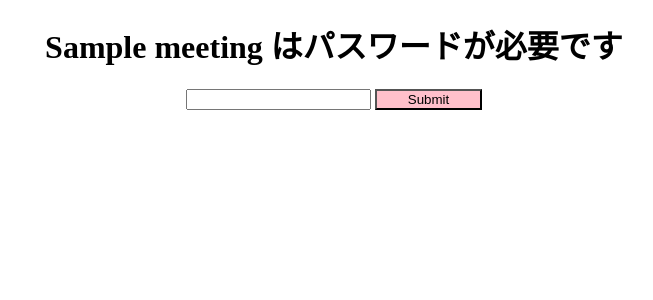
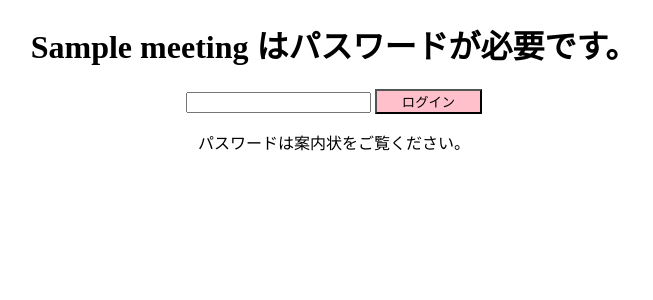
Before and after one commit to eagan/gae-py-attendance, a Flask app: template src/templates/password_required.html in a window 1280 px wide. Shown: the top 300 px of the page, without its empty margins (306-959 px from the left). Run offline with Flask 2, Linux system fonts and the light colour scheme; the template is opened without the code that fills it: most values are stand-ins (such as "Sample title", 1, 10 or a date in 2020); some libraries are stand-ins or nearby versions.

Commit message:
スマートフォン向け viewport 指定

```diff
--- a/src/templates/password_required.html
+++ b/src/templates/password_required.html
@@ -2,6 +2,7 @@
 <html lang="ja">
 <head>
   <meta charset="UTF-8">
+  <meta name="viewport" content="width=device-width, initial-scale=1, shrink-to-fit=no">
   <title>{{ meeting.title }} はパスワードが必要です</title>
   <link type="text/css" rel="stylesheet" href="//code.jquery.com/ui/1.12.1/themes/base/jquery-ui.css">
   <link type="text/css" rel="stylesheet" href="{{ url_for('static', filename='style.css') }}">
@@ -12,11 +13,12 @@
 </head>
 <body>
 
-  <h1>{{ meeting.title }} はパスワードが必要です</h1>
+  <h1>{{ meeting.title }} はパスワードが必要です。</h1>
 
   <form id="form-password" method="POST" action="login/">
     <input name="password">
-    <input type="submit" id="button-password">
+    <input type="submit" id="button-password" value="ログイン">
+    <p>パスワードは案内状をご覧ください。</p>
   </form>
 
 </body>
```
